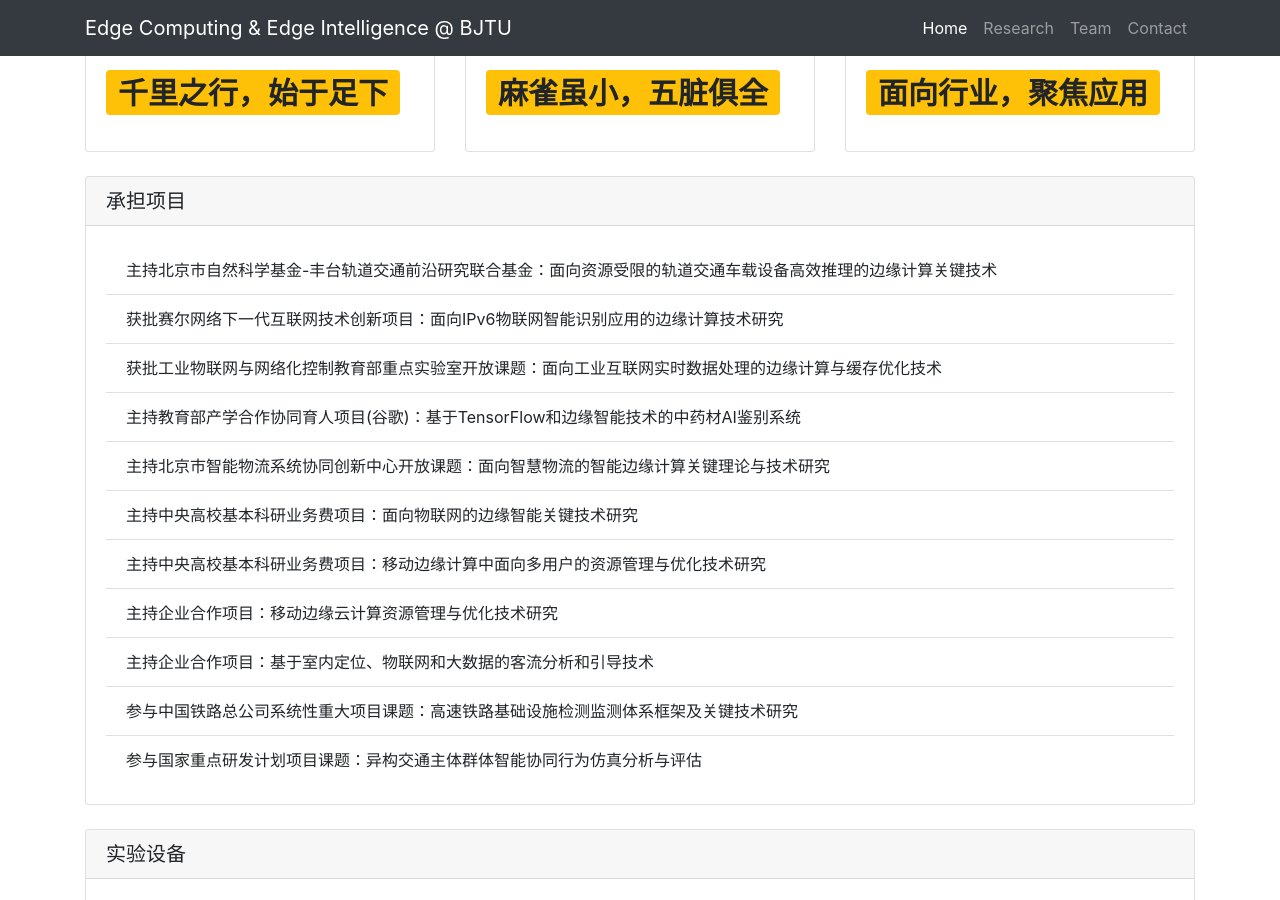
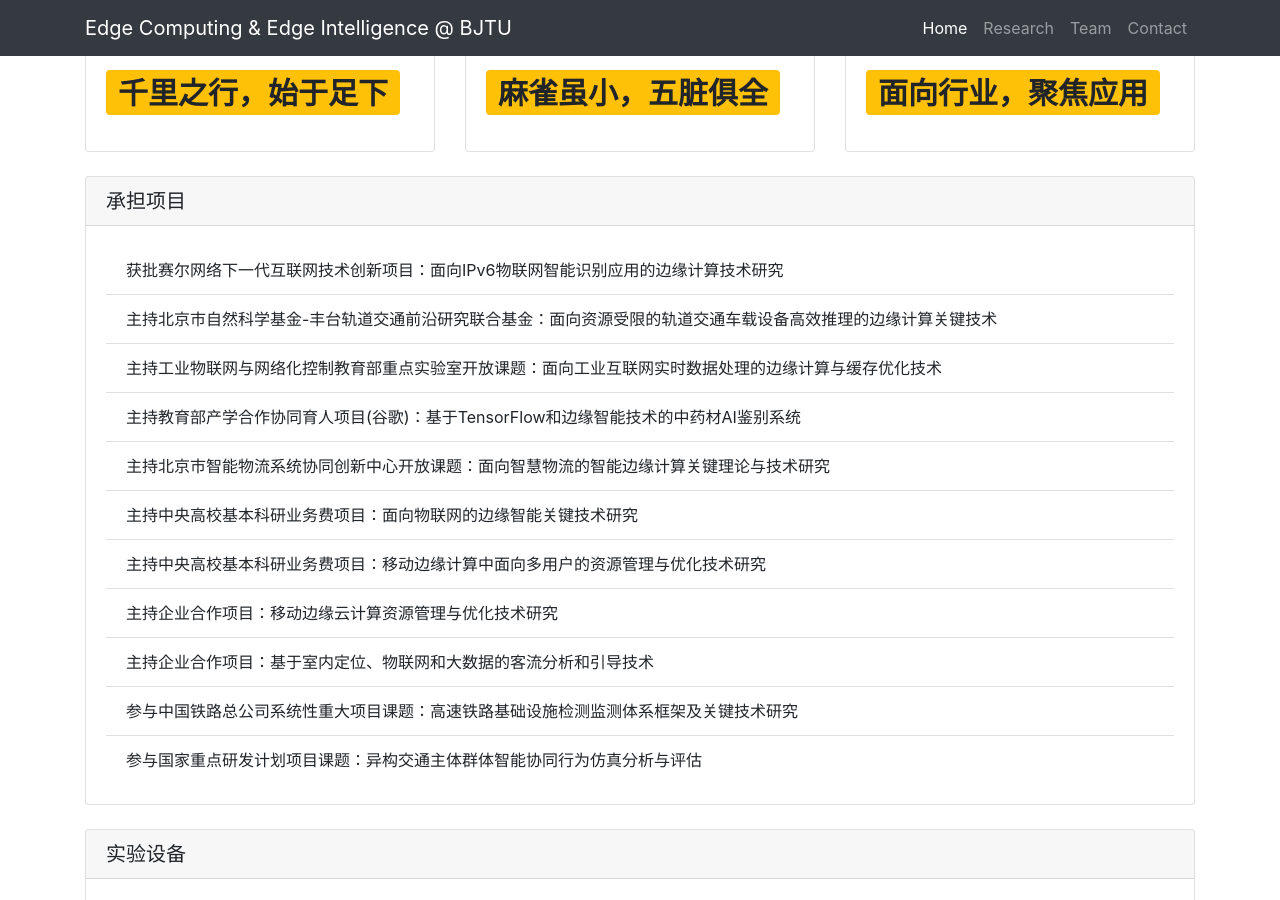
Before and after one commit to fangvv/Homepage, a Jekyll site: the page Edgecomp/index.html, which Jekyll copies as it is, in a window 1280 px wide and 900 px high, scrolled down 1203 px. Built offline with Jekyll 4.4.1, drawn with Linux system fonts in a browser that asks for light colours; comment, search, counter and statistics services are not loaded.

Commit message:
change project grants

```diff
--- a/Edgecomp/index.html
+++ b/Edgecomp/index.html
@@ -86,9 +86,9 @@
   <h5 class="card-header">承担项目</h5>
   <div class="card-body">
     <ul class="list-group list-group-flush">
+      <li class="list-group-item">获批赛尔网络下一代互联网技术创新项目：面向IPv6物联网智能识别应用的边缘计算技术研究</li>
       <li class="list-group-item">主持北京市自然科学基金-丰台轨道交通前沿研究联合基金：面向资源受限的轨道交通车载设备高效推理的边缘计算关键技术</li>
-      <li class="list-group-item">获批赛尔网络下一代互联网技术创新项目：面向IPv6物联网智能识别应用的边缘计算技术研究</li>
-      <li class="list-group-item">获批工业物联网与网络化控制教育部重点实验室开放课题：面向工业互联网实时数据处理的边缘计算与缓存优化技术</li>
+      <li class="list-group-item">主持工业物联网与网络化控制教育部重点实验室开放课题：面向工业互联网实时数据处理的边缘计算与缓存优化技术</li>
       <li class="list-group-item">主持教育部产学合作协同育人项目(谷歌)：基于TensorFlow和边缘智能技术的中药材AI鉴别系统</li>
       <li class="list-group-item">主持北京市智能物流系统协同创新中心开放课题：面向智慧物流的智能边缘计算关键理论与技术研究</li>
       <li class="list-group-item">主持中央高校基本科研业务费项目：面向物联网的边缘智能关键技术研究</li>
```
